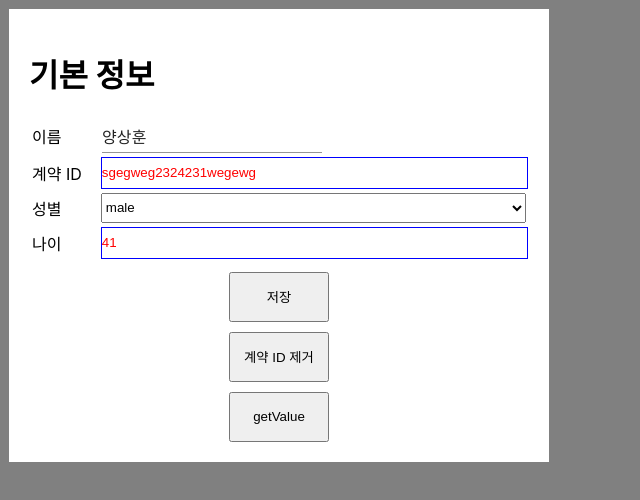
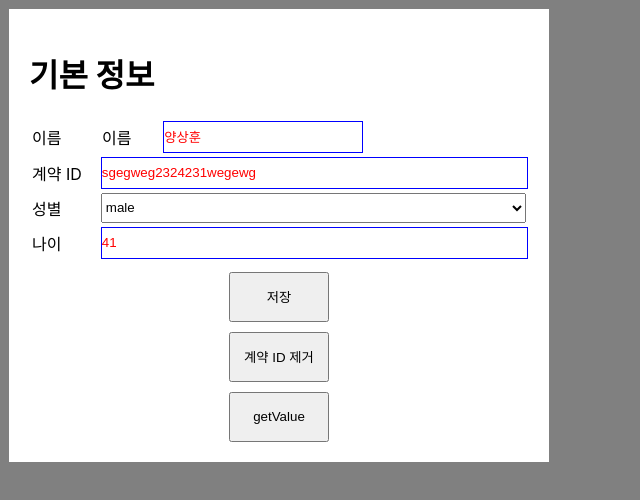
Before and after one commit to yangSangHoon/react-hook-form-scaffoling, a React (Vite) app: page /match/1 in a window 1280 px wide. Shown: the top 500 px of the page, without its empty margins (0-640 px from the left). Built offline with nearby package versions, Linux system fonts and the light colour scheme.

Commit message:
FormProvider로 Props 제거 및 코드 간결화

```diff
--- a/src/components/elements/ExplainError.tsx
+++ b/src/components/elements/ExplainError.tsx
@@ -1,9 +1,17 @@
+import { useFormContext } from 'react-hook-form';
+
 interface Props {
     explainByErrorTypes: Array<{ type: string; explain: string }>;
-    errorType: string;
+    name: string;
 }
 
-const ExplainError: React.VFC<Props> = ({ explainByErrorTypes, errorType }) => {
+const ExplainError: React.VFC<Props> = ({ explainByErrorTypes, name }) => {
+    const {
+        formState: { errors }
+    } = useFormContext();
+
+    const errorType = errors ? errors[name]?.type : null;
+
     const error = explainByErrorTypes.find((item) => item.type === errorType);
     return <>{error && <div className="error">{error.explain}</div>}</>;
 };
--- a/src/components/elements/Input.tsx
+++ b/src/components/elements/Input.tsx
@@ -2,28 +2,33 @@ import React, { LegacyRef, ReactElement } from 'react';
 import { useForm } from 'react-hook-form';
 import ExplainError from './ExplainError';
 import InputStyle from './InputStyle.tsx';
+import { useFormContext } from 'react-hook-form';
 
 interface Props {
     label?: string;
     name?: string;
-    register?: any;
+    // register?: any;
     validateOptions?: any;
     explainByErrorTypes?: Array<{ type: string; explain: string }>;
-    errors?: any;
+    // errors?: any;
     placeholder?: string;
 }
 
 const Input = React.forwardRef(
-    (
-        { label, name, register, validateOptions, explainByErrorTypes, errors, placeholder }: Props,
-        ref: LegacyRef<HTMLSelectElement> | undefined
-    ): ReactElement => {
+    ({ label, name, validateOptions, explainByErrorTypes, placeholder }: Props, ref: LegacyRef<HTMLSelectElement> | undefined): ReactElement => {
+        const { register, getValues } = useFormContext();
+
+        const handleGetValue = () => {
+            const nameData = getValues(name);
+            console.log('nameData', nameData);
+        };
+
         return (
             <InputStyle>
                 <label>{label}</label>
                 <div>
-                    <input {...register(name, validateOptions)} placeholder={placeholder} />
-                    {explainByErrorTypes && <ExplainError explainByErrorTypes={explainByErrorTypes} errorType={errors[name]?.type}></ExplainError>}
+                    <input {...register(name, validateOptions)} placeholder={placeholder} onChange={handleGetValue} />
+                    {explainByErrorTypes && <ExplainError explainByErrorTypes={explainByErrorTypes} name={name}></ExplainError>}
                 </div>
             </InputStyle>
         );
--- a/src/components/elements/Select.tsx
+++ b/src/components/elements/Select.tsx
@@ -1,22 +1,23 @@
 import React, { LegacyRef, ReactElement } from 'react';
 import ExplainError from './ExplainError';
 import SelectStyle from './SelectStyle';
+import { useFormContext } from 'react-hook-form';
 
 interface Props {
     name: string;
     label: string;
     explainByErrorTypes: Array<{ type: string; explain: string }>;
-    errors: any;
+    // errors: any;
     options: Array<{ value: string; text: string }>;
     onChange?: React.ChangeEventHandler<HTMLSelectElement>;
     onBlur?: React.FocusEventHandler<HTMLSelectElement>;
 }
 
 const Select = React.forwardRef(
-    (
-        { register, name, label, explainByErrorTypes, errors, options, onChange, onBlur }: Props,
-        ref: LegacyRef<HTMLSelectElement> | undefined
-    ): ReactElement => (
+    ({ name, label, explainByErrorTypes, options, onChange, onBlur }: Props, ref: LegacyRef<HTMLSelectElement> | undefined): ReactElement => {
+        const { register } = useFormContext();
+
+        return (
             <SelectStyle>
                 <label>{label}</label>
                 <div>
@@ -27,10 +28,11 @@ const Select = React.forwardRef(
                             </option>
                         ))}
                     </select>
-                <ExplainError explainByErrorTypes={explainByErrorTypes} errorType={errors[name]?.type}></ExplainError>
+                    <ExplainError explainByErrorTypes={explainByErrorTypes} name={name}></ExplainError>
                 </div>
             </SelectStyle>
-    )
+        );
+    }
 );
 
 export default Select;
--- a/src/pages/match/MatchDetail.tsx
+++ b/src/pages/match/MatchDetail.tsx
@@ -1,5 +1,5 @@
 import { RouteComponentProps } from 'react-router';
-import { useForm, Controller } from 'react-hook-form';
+import { useForm, Controller, FormProvider } from 'react-hook-form';
 import MatchDetailStyle from './MatchDetailStyle';
 import React from 'react';
 import Input from '~/components/elements/Input';
@@ -20,20 +20,22 @@ interface FormData {
 }
 
 const MatchDetail: React.VFC<RouteComponentProps<Params>> = ({ match }) => {
-    const {
-        control,
-        register,
-        handleSubmit,
-        watch,
-        reset,
-        getValues,
-        formState: { errors }
-    } = useForm<FormData>();
+    // const {
+    //     control,
+    //     register,
+    //     handleSubmit,
+    //     watch,
+    //     reset,
+    //     getValues,
+    //     formState: { errors }
+    // } = useForm<FormData>();
+
+    const methods = useForm<FormData>();
 
     const onSubmit = (data: FormData) => console.log(data);
 
     useEffect(() => {
-        reset({
+        methods.reset({
             name: '양상훈',
             age: '41',
             contractId: 'sgegweg2324231wegewg',
@@ -56,21 +58,24 @@ const MatchDetail: React.VFC<RouteComponentProps<Params>> = ({ match }) => {
     return (
         <MatchDetailStyle>
             <h1>기본 정보</h1>
-            <form onSubmit={handleSubmit(onSubmit)}>
+            <FormProvider {...methods}>
+                <form onSubmit={methods.handleSubmit(onSubmit)}>
                     <table>
                         <tbody>
                             <tr>
                                 <td className="ui-library">
                                     <label>이름</label>
                                     <div>
-                                    <Controller
+                                        <Input
+                                            label="이름"
                                             name="name"
-                                        control={control}
-                                        defaultValue=""
-                                        rules={{ required: true, max: 5 }}
-                                        render={({ field }) => <MeterialInput {...field} />}
-                                    />
-                                    {errors?.name?.type === 'required' && <div className="error">이름은 필수 값입니다.</div>}
+                                            validateOptions={{ required: true, max: 5 }}
+                                            placeholder="이름을 입력해 주세요"
+                                            explainByErrorTypes={[
+                                                { type: 'pattern', explain: '영문만 입력 가능합니다.' },
+                                                { type: 'required', explain: '계약 ID는 필수 값입니다.' }
+                                            ]}
+                                        ></Input>
                                     </div>
                                 </td>
                             </tr>
@@ -80,14 +85,12 @@ const MatchDetail: React.VFC<RouteComponentProps<Params>> = ({ match }) => {
                                         <Input
                                             label="계약 ID"
                                             name="contractId"
-                                        register={register}
                                             validateOptions={{ required: true, pattern: /^[A-Za-z]+$/i }}
                                             placeholder="영문만 입력 가능합니다."
                                             explainByErrorTypes={[
                                                 { type: 'pattern', explain: '영문만 입력 가능합니다.' },
                                                 { type: 'required', explain: '계약 ID는 필수 값입니다.' }
                                             ]}
-                                        errors={errors}
                                         ></Input>
                                     )}
                                 </td>
@@ -97,7 +100,6 @@ const MatchDetail: React.VFC<RouteComponentProps<Params>> = ({ match }) => {
                                     <Select
                                         label="성별"
                                         name="gender"
-                                    register={register}
                                         options={[
                                             { value: '', text: '선택' },
                                             { value: 'female', text: 'female' },
@@ -105,7 +107,6 @@ const MatchDetail: React.VFC<RouteComponentProps<Params>> = ({ match }) => {
                                             { value: 'other', text: 'other' }
                                         ]}
                                         explainByErrorTypes={[{ type: 'required', explain: '성별을 선택해주세요.' }]}
-                                    errors={errors}
                                     ></Select>
                                 </td>
                             </tr>
@@ -114,14 +115,12 @@ const MatchDetail: React.VFC<RouteComponentProps<Params>> = ({ match }) => {
                                     <Input
                                         label="나이"
                                         name="age"
-                                    register={register}
                                         validateOptions={{ min: 18, max: 999 }}
                                         placeholder="18~999세까지 입력 가능합니다."
                                         explainByErrorTypes={[
                                             { type: 'min', explain: '18이상으로 입력해 주세요' },
                                             { type: 'max', explain: '999세 이하로 입력해 주세요.' }
                                         ]}
-                                    errors={errors}
                                     ></Input>
                                 </td>
                             </tr>
@@ -129,6 +128,7 @@ const MatchDetail: React.VFC<RouteComponentProps<Params>> = ({ match }) => {
                     </table>
                     <button type="submit">저장</button>
                 </form>
+            </FormProvider>
 
             <button type="button" onClick={() => setShow(false)}>
                 계약 ID 제거
```
Lines whose indentation alone changed are shown as unchanged.
